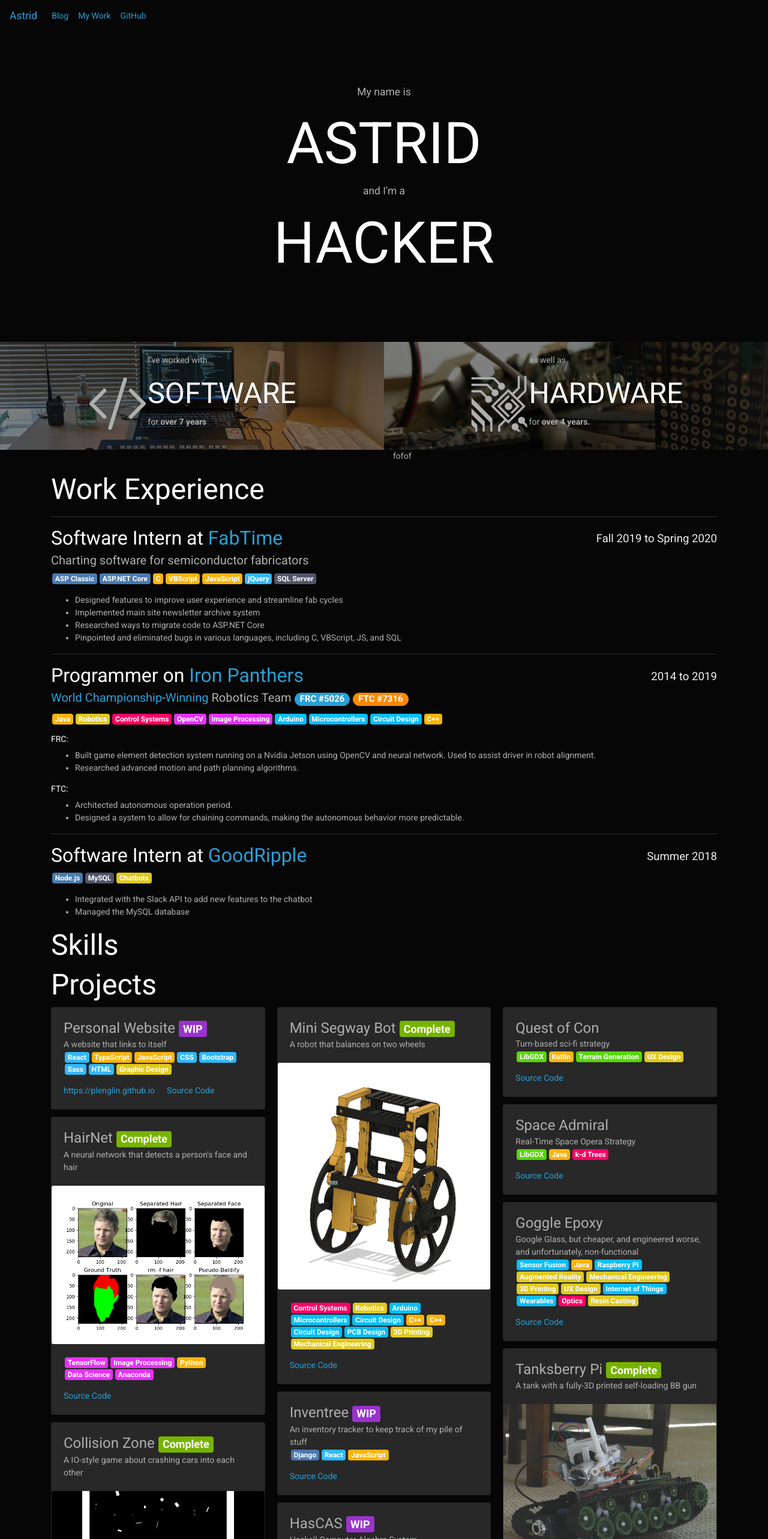
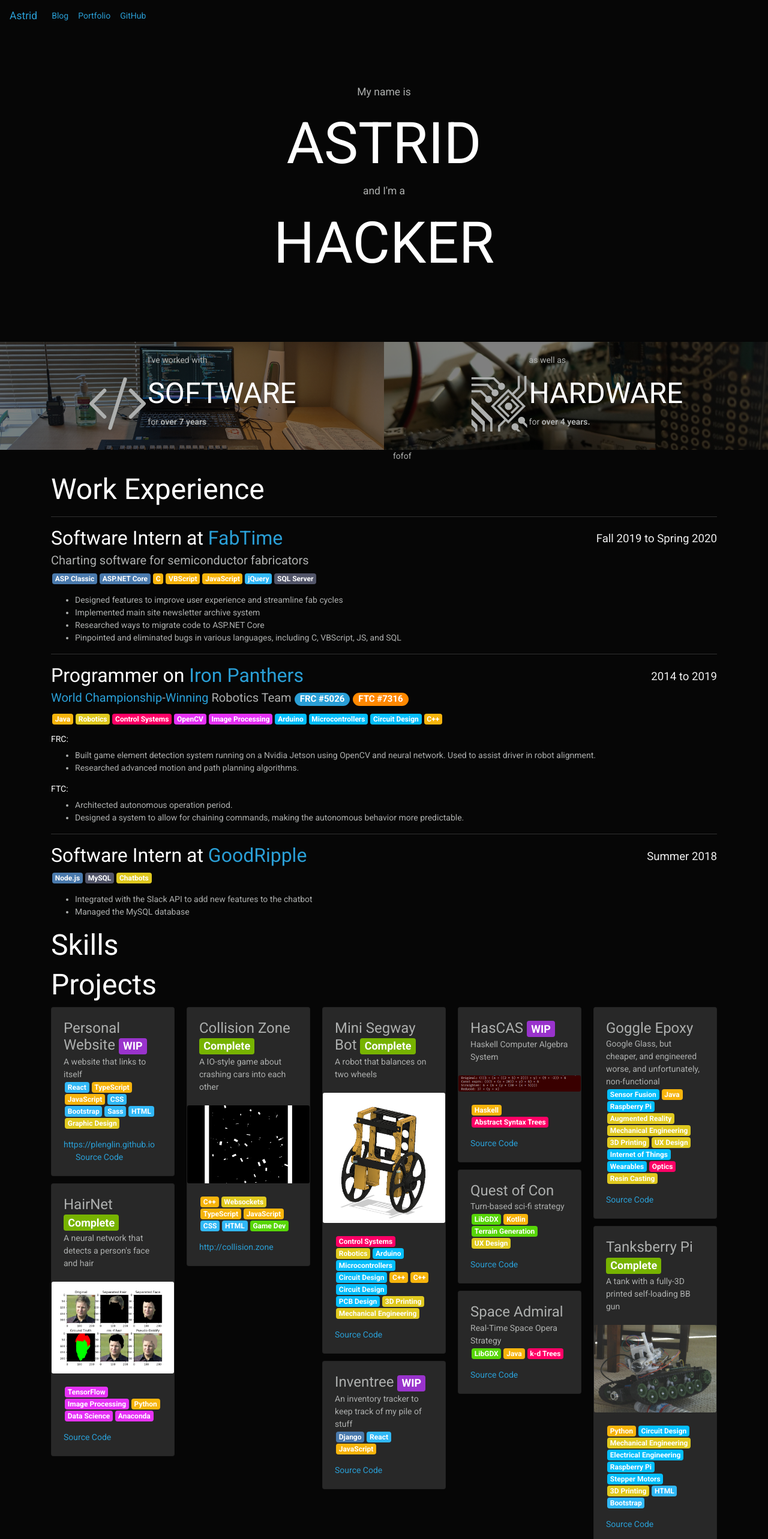
Before and after one commit to ifd3f/astrid.tech-old, a React (Create React App) app: page / in a window 1280 px wide. Shown: the top 2566 px of the page at 60% size. Built offline with nearby package versions, Linux system fonts and the light colour scheme; what react-in-viewport, react-lowlight would draw is missing.

Commit message:
Responsive column count, rename things better

```diff
--- a/src/App.tsx
+++ b/src/App.tsx
@@ -7,9 +7,9 @@ import "./bootstrap.scss";
 import Homepage from "./homepage";
 import MainNavbar from "./mainnavbar/MainNavbar";
 import Page404 from "./404";
-import Blog from "./blog";
-import FooterSection from "./Footer";
-import WorksPage from "./works";
+import BlogPage from "./blog";
+import MainFooter from "./footer";
+import PortfolioPage from "./portfolio";
 
 function App() {
   return (
@@ -21,10 +21,10 @@ function App() {
             <Homepage />
           </Route>
           <Route path="/blog">
-            <Blog />
+            <BlogPage />
           </Route>
           <Route path="/works">
-            <WorksPage />
+            <PortfolioPage />
           </Route>
           <Route path="/404" exact>
             <Page404 />
@@ -34,7 +34,7 @@ function App() {
           </Route>
         </Switch>
       </div>
-      <FooterSection />
+      <MainFooter />
     </BrowserRouter>
   );
 }
--- a/src/bootstrap.scss
+++ b/src/bootstrap.scss
@@ -32,3 +32,35 @@ footer {
   bottom: 0;
   background: #202030;
 }
+
+@media (min-width: 34em) {
+  .card-columns {
+    -webkit-column-count: 2;
+    -moz-column-count: 2;
+    column-count: 2;
+  }
+}
+
+@media (min-width: 48em) {
+  .card-columns {
+    -webkit-column-count: 3;
+    -moz-column-count: 3;
+    column-count: 3;
+  }
+}
+
+@media (min-width: 62em) {
+  .card-columns {
+    -webkit-column-count: 4;
+    -moz-column-count: 4;
+    column-count: 4;
+  }
+}
+
+@media (min-width: 75em) {
+  .card-columns {
+    -webkit-column-count: 5;
+    -moz-column-count: 5;
+    column-count: 5;
+  }
+}
--- a/src/mainnavbar/MainNavbar.jsx
+++ b/src/mainnavbar/MainNavbar.jsx
@@ -36,8 +36,8 @@ function MainNavbar() {
             </NavLink>
           </NavItem>
           <NavItem>
-            <NavLink to="/works" activeClassName="active" tag={RRNavLink}>
-              My Work
+            <NavLink to="/portfolio" activeClassName="active" tag={RRNavLink}>
+              Portfolio
             </NavLink>
           </NavItem>
           <NavItem>
--- a/src/works/index.tsx
+++ b/src/portfolio/index.tsx
@@ -1,10 +1,10 @@
 import * as React from "react";
 import { Container } from "reactstrap";
 
-export default function WorksPage() {
+export default function PortfolioPage() {
   return (
     <Container fluid tag="main">
-      <h1>My Works</h1>
+      <h1>Portfolio</h1>
     </Container>
   );
 }
```
Also changed, not shown: src/footer.jsx (renamed from src/Footer.jsx).
